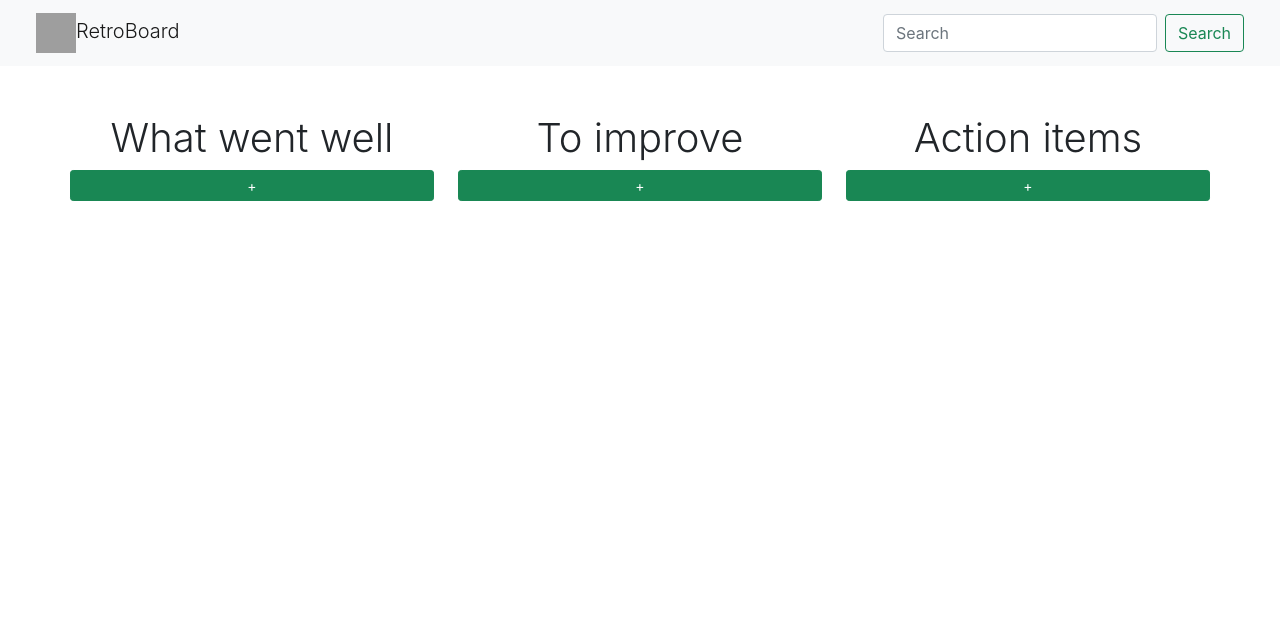
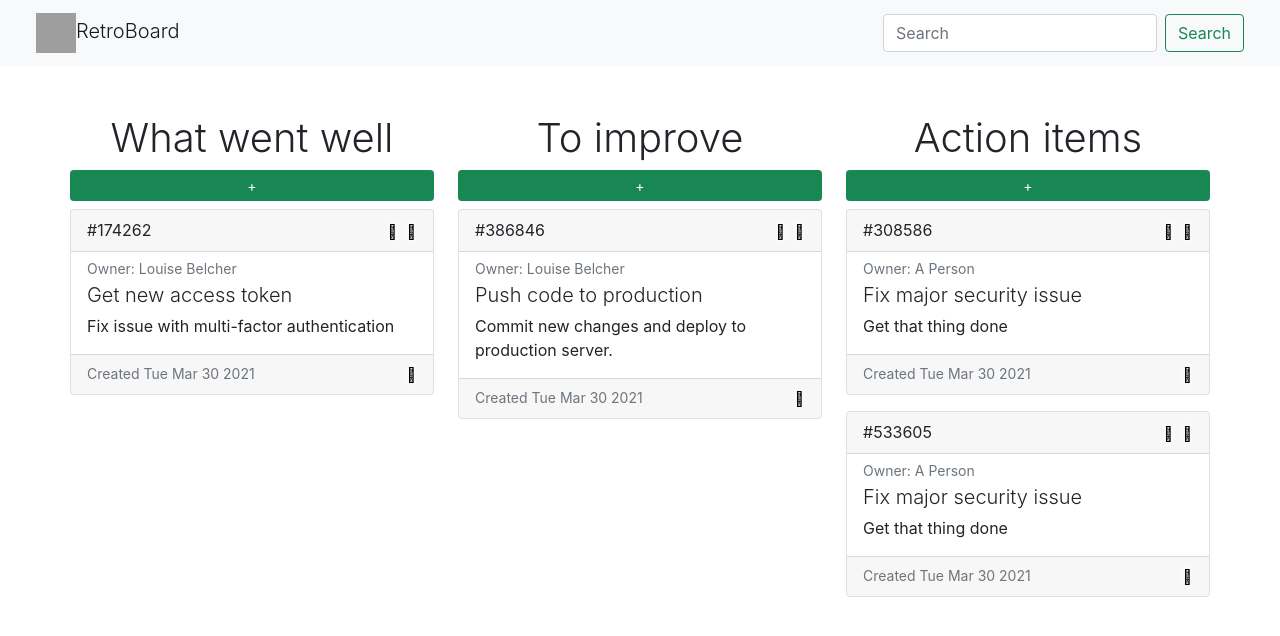
Before and after one commit to TurbulentRice/RetroBoard, a React (Create React App) app: page / in a window 1280 px wide. Shown: the top 636 px of the page. Built offline with nearby package versions, Linux system fonts and the light colour scheme; grey boxes are pictures that could not be loaded.

Commit message:
made column component

```diff
--- a/src/components/RetroBoard.jsx
+++ b/src/components/RetroBoard.jsx
@@ -1,72 +1,44 @@
-import StoryCard from './StoryCard';
 import { useContext } from 'react';
 import { StoriesContext } from '../contexts/StoriesContext'
+import StoryColumn from './StoryColumn'
 
 function RetroBoard () {
   /* story = {
       title: "",
-      owner: ","
-      descrption: "",
-      points: Number,
+      id: getUID(),
+      owner: "",
+      description: "",
+      points: integer,
+      col: integer
     }
-
   */
 
   const { stories, setStories } = useContext(StoriesContext)
 
-  const handleAddStory = (e) => {
-    // Launch modal to get input, create new story
 
-    // const newStory= [...stories, {title, owner, description, points}];
-    // setStories(newStory);
-  }
 
-  const getWentWells = () => stories.filter(story => story.state === 1);
-  const getToImproves = () => stories.filter(story => story.state === 2);
-  const getActionItems = () => stories.filter(story => story.state === 3);
+  const addStory = newStory => setStories(currentStories => [newStory, ...currentStories]);
 
+  const getWentWells = () => stories.filter(story => story.col === 1);
+  const getToImproves = () => stories.filter(story => story.col === 2);
+  const getActionItems = () => stories.filter(story => story.col === 3);
 
   // Column components
   return (
 
       <div className="container mt-5 p-0">
         <div className="row">
-          <div className="col">
-            <h2 className="display-6">What went well</h2>
 
-            <div className="d-grid gap-2">
-              <button className="btn btn-sm btn-success mb-2" type='button' onClick={e => handleAddStory(e)}>+</button>
-            </div>
+          {/* Went wells */}
+          <StoryColumn title='What went well' colID={1} stories={getWentWells()} addStory={addStory}></StoryColumn>
+
+          {/* To improves */}
+          <StoryColumn title='To improve' colID={2} stories={getToImproves()} addStory={addStory}></StoryColumn>
+
+          {/* Action items */}
+          <StoryColumn title='Action items' colID={3} stories={getActionItems()} addStory={addStory}></StoryColumn>
 
 
-
-
-            {/* Went wells */}
-            {getWentWells().map(wentWell => <StoryCard story={wentWell} key={wentWell.id}></StoryCard>)}
-
-          </div>
-
-          <div className="col">
-            <h2 className="display-6">To improve</h2>
-            <div className="d-grid gap-2">
-              <button className="btn btn-sm btn-success mb-2" type='button' onClick={e => handleAddStory(e)}>+</button>
-            </div>
-
-            {/* To Improves */}
-            {getToImproves().map(toImprove => <StoryCard story={toImprove} key={toImprove.id}></StoryCard> )}
-
-          </div>
-
-          <div className="col">
-            <h2 className="display-6">Action items</h2>
-            <div className="d-grid gap-2">
-              <button className="btn btn-sm btn-success mb-2" type='button' onClick={e => handleAddStory(e)}>+</button>
-            </div>
-
-            {/* Action Items */}
-            {getActionItems().map(actionItem => <StoryCard story={actionItem} key={actionItem.id}></StoryCard> )}
-
-          </div>
         </div>
       </div>
   )
--- a/src/components/StoryCard.jsx
+++ b/src/components/StoryCard.jsx
@@ -6,7 +6,9 @@ story = {
   owner: ","
   descrption: "",
   points: Number,
-  id: Number
+  id: Number,
+  col: Number,
+  created: Date
 }
 */
 
@@ -14,82 +16,120 @@ function StoryCard ({ story }) {
   // This component needs access to setStories from RetroBoard
   const { setStories } = useContext(StoriesContext);
   const [ editMode, setEditMode ] = useState(false);
+  // Edited stories stored here so as to not destroy original
+  // Initialize to story prop
+  const [ editedStory, setEditedStory ] = useState({ ...story });
 
-  // Edited stories stored here so as to not destroy original
-  const [ editedStory, setEditedStory ] = useState({
-    title: story.title,
-    description: story.description
-  });
+  const resetEditedStory = () => setEditedStory({ ...story });
 
-  const handleStartEditing = () => {
-    // popup modal?
-    // change <p>s to controlled <input>s
+  // change <p>s to controlled <input>s
+  const toggleEditMode = () => {
     setEditMode(!editMode);
+    // also remove any changes made to editedStory
+    // reset && resetEditedStory();
+  };
+
+  const handleEdit = () => {
+    resetEditedStory();
+    toggleEditMode();
   }
 
-  const handleEdit = () => {
+  // Save editedStory as new story
+  const handleSave = event => {
 
+    event.preventDefault();
+    setStories(currentStories => {
+      return currentStories.map(currentStory => {
+        return currentStory.id === story.id
+          ? { ...editedStory }
+          : currentStory;
+      })
+    })
+    editMode && toggleEditMode();
   }
 
-  // Since this won't change, we may not need it
-  // This should be a side effect of first render!!
-  // useEffect hook
-  const createTime = new Date().toDateString();
-  return ( !editMode ?
-    <div className="card text-start mb-3">
+  // Filter this story out of state via updater function
+  const handleRemove = () => setStories(currentStories => currentStories.filter(currentStory => currentStory.id !== story.id));
+
+  const drag = event => {
+    event.dataTransfer.setData('object', story)
+  }
+
+  return (
+    <div id={story.id}
+      className="card text-start mb-3"
+      draggable={true}
+      onDragStart={e => drag(e)}>
+
+      {/* Header */}
       <div className="card-header d-flex justify-content-between">
         {`#${story.id}`}
 
         <div>
-          <button className="btn btn-sm btn-light p-0" onClick={handleStartEditing}>
-            <i className="fad fa-trash"></i>
+          <button type='submit' htmlFor={`edit-mode-form-${story.id}`} className="btn btn-sm btn-light p-0 me-2" onClick={handleSave}>
+            <i className="fal fa-save"></i>
           </button>
-          <button className="btn btn-sm btn-light p-0" onClick={handleStartEditing}>
+          <button className="btn btn-sm btn-light p-0" onClick={handleEdit}>
             <i className="fal fa-edit"></i>
           </button>
-
         </div>
 
       </div>
-      <div className="card-body">
+
+      {/* Change out card Body depending on editMode */}
+      {!editMode ?
+      <div className="card-body pt-1">
+        <small className="card-text text-muted mb-1">{`Owner: ${story.owner}`}</small>
         <p className="card-text lead mb-1">{story.title}</p>
-        <p className="card-text fs-6 text-muted mb-1">{`Owner: ${story.owner}`}</p>
         <p className="card-text">{story.description}</p>
       </div>
-      <div className="card-footer">
-        <small className="text-muted">Created {createTime}</small>
+
+      // Edit Mode
+      :
+
+      <div className="card-body">
+        <form id={`edit-mode-form-${story.id}`} className="form-group" onSubmit={e => handleSave(e)}>
+
+          {/* Need this to enable submit on return press */}
+          <input type="submit" style={{display: 'none'}} />
+
+          <input id={`owner-${story.id}`}
+            className="form-control mb-2"
+            placeholder={story.owner || 'Owner'}
+            value={editedStory.owner}
+            onChange={e => setEditedStory({...editedStory, owner: e.target.value})}>
+          </input>
+
+          <input id={`title-${story.id}`}
+            className="lead form-control mb-2"
+            style={{textOverflow: 'ellipsis'}}
+            placeholder={story.title || 'Title'}
+            type="text"
+            value={editedStory.title}
+            onChange={e => setEditedStory({...editedStory, title: e.target.value})}>
+          </input>
+
+          <textarea id={`description-${story.id}`}
+            className="form-control"
+            rows='4'
+            placeholder={story.description || 'Description'}
+            type="text"
+            value={editedStory.description}
+            onChange={e => setEditedStory({...editedStory, description: e.target.value})}>
+          </textarea>
+
+        </form>
       </div>
-    </div>
+      }
 
-    :
+      {/* Footer */}
+      <div className="card-footer d-flex justify-content-between">
+        <small className="text-muted">Created {story.created}</small>
+        <button className="btn btn-sm btn-light p-0" onClick={handleRemove}>
+          <i className="fad fa-trash"></i>
+        </button>
+      </div>
 
-    <div className="card text-start mb-3">
-      <div className="card-header d-flex justify-content-between">
-        {`${story.owner} - #${story.id}`}
-
-        <button className="btn btn-sm btn-light p-0" onClick={handleStartEditing}>
-          <i className="fal fa-edit"></i>
-        </button>
-
-      </div>
-      <div className="card-body">
-        <input id="title"
-          className="lead form-control mb-2"
-          style={{textOverflow: 'ellipsis'}}
-          placeholder={story.title}
-          type="text"
-          value={editedStory.title}
-          onChange={e => setEditedStory({...editedStory, title: e.target.value})}></input>
-        <textarea id="description"
-          className="form-control"
-          placeholder={story.description}
-          type="text"
-          value={editedStory.description}
-          onChange={e => setEditedStory({...editedStory, description: e.target.value})}></textarea>
-      </div>
-      <div className="card-footer d-flex justify-content-between">
-        <small className="text-muted">Created {createTime}</small>
-      </div>
     </div>
 
   )
--- /dev/null
+++ b/src/components/StoryColumn.jsx
@@ -0,0 +1,41 @@
+import StoryCard from './StoryCard';
+import { getNewStory } from '../lib/helpers'
+// Receives stories, returns bootstrap col with cards
+function StoryColumn ({ title, colID, stories, addStory }) {
+
+  const handleAddStory = () => {
+    // Launch modal to get input, create new story?
+
+    // Or just make a new empty story object and add to StoryContext
+    addStory(getNewStory({col: colID}));
+  }
+
+  const drop = event => {
+    event.preventDefault();
+    const droppedStory = event.dataTransfer.getData('object');
+    console.log(droppedStory);
+    // event.target.appendChild(document.getElementById(data))
+
+    // Instead of dropping the action DOM element, we'll move the card
+    // using state, by adding new story and filtering out(?)
+    // addStory(droppedStory);
+
+  }
+  const allowDrop = event => event.preventDefault();
+
+  return (
+    <div className="col" onDrop={e => drop(e)} onDragOver={e => allowDrop(e)}>
+      <h2 className="display-6">{title}</h2>
+
+      <div className="d-grid gap-2">
+        <button className="btn btn-sm btn-success mb-2" type='button' onClick={handleAddStory}>+</button>
+      </div>
+
+      {stories.map(story => <StoryCard story={story} key={story.id}></StoryCard>)}
+
+    </div>
+  )
+
+}
+
+export default StoryColumn;
```
